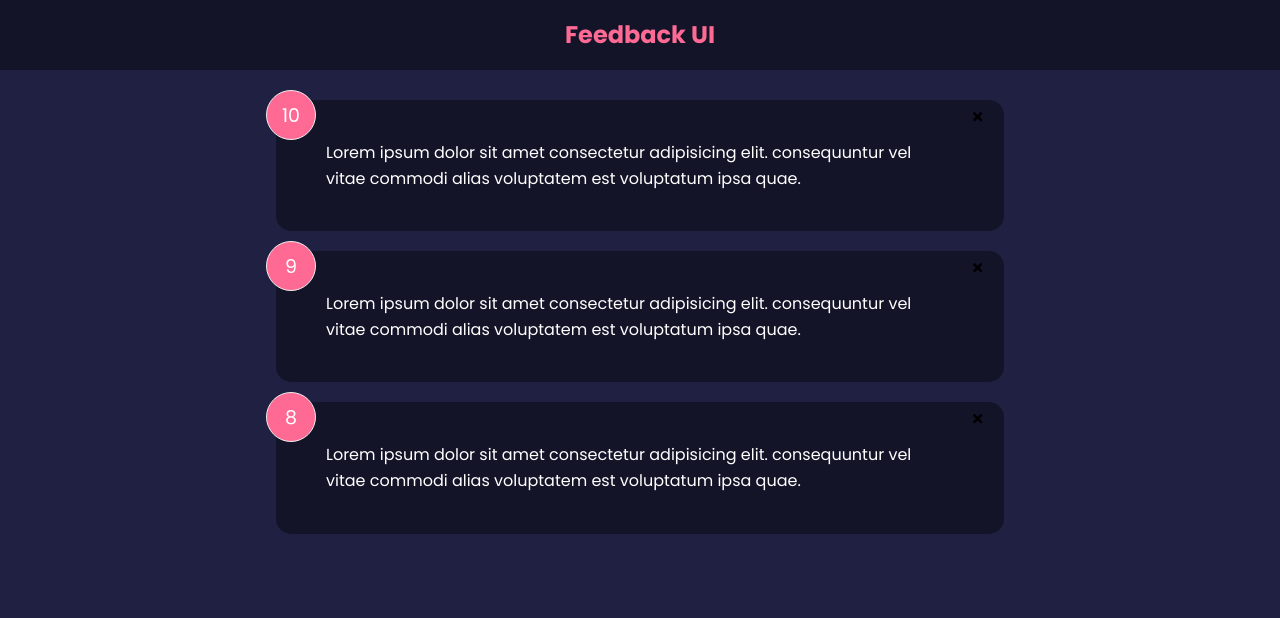
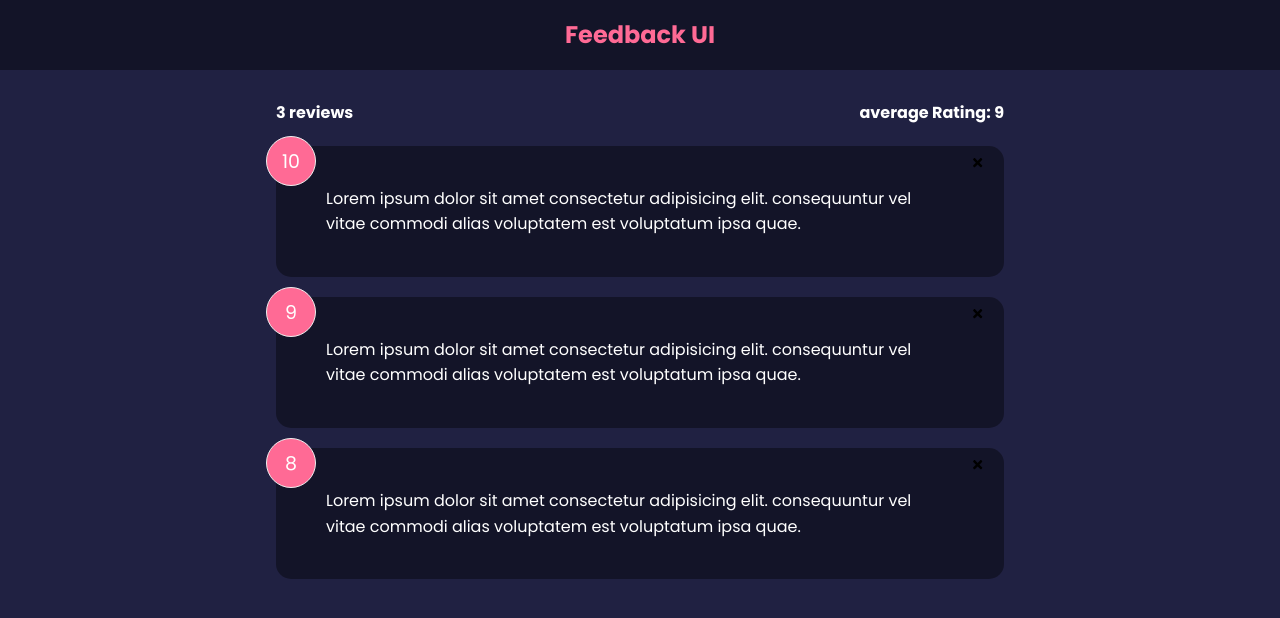
Before and after one commit to theKidCelo/FeedbackAPP, a React (Create React App) app in the folder feedback-app/: page / in a window 1280 px wide. Shown: the top 618 px of the page. Built offline with nearby package versions, Linux system fonts and the light colour scheme.

Commit message:
add a rating component

```diff
--- a/feedback-app/src/App.js
+++ b/feedback-app/src/App.js
@@ -1,6 +1,7 @@
 import {useState} from 'react'
 import Header from "./commponents/Header"
 import Feedbacklist from "./commponents/Feedbacklist"
+import FeedbackStats from "./commponents/FeedbackStats"
 import FeedbackData from "./data/Feedbackdata"
 
 function App() {
@@ -16,6 +17,7 @@
     <>
     <Header />
     <div className="container">
+        <FeedbackStats feedback={feedback}/>
         <Feedbacklist feedback = {feedback} handleDelete={deleteFeedback}/>
     </div>
     </>
--- /dev/null
+++ b/feedback-app/src/commponents/FeedbackStats.jsx
@@ -0,0 +1,16 @@
+function FeedbackStats({feedback}) {
+    //caluclate rating average
+    let average = feedback.reduce((acc, cur) => {
+        return acc + cur.rating
+    }, 0) / feedback.length
+
+    average = average.toFixed(1).replace(/[.,]0$/, '')
+  return (
+    <div className="feedback-stats">
+      <h4>{feedback.length} reviews</h4>
+      <h4>  average Rating: {isNaN(average) ? 0 : average}</h4>
+    </div>
+  )
+}
+
+export default FeedbackStats
```
